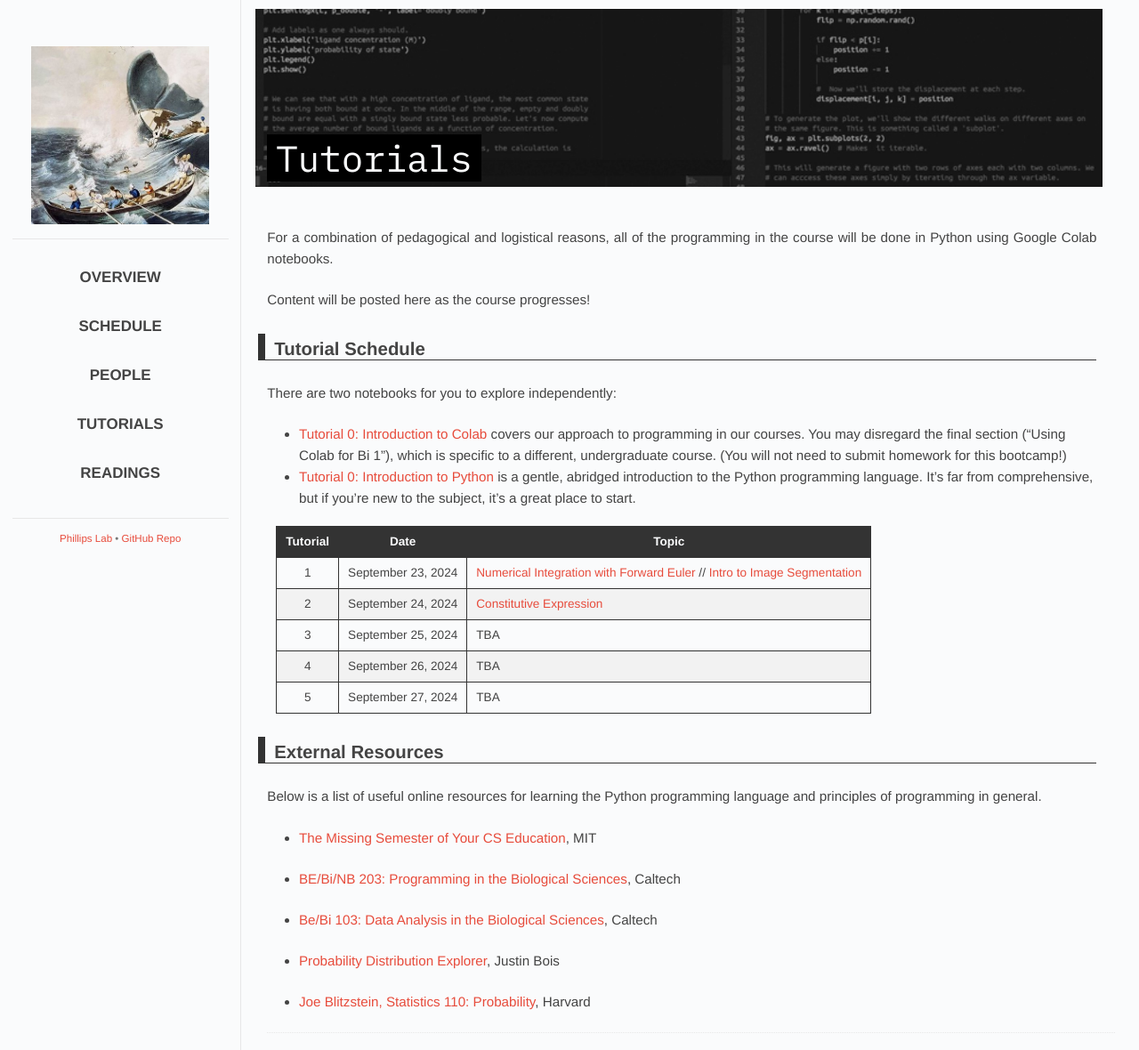
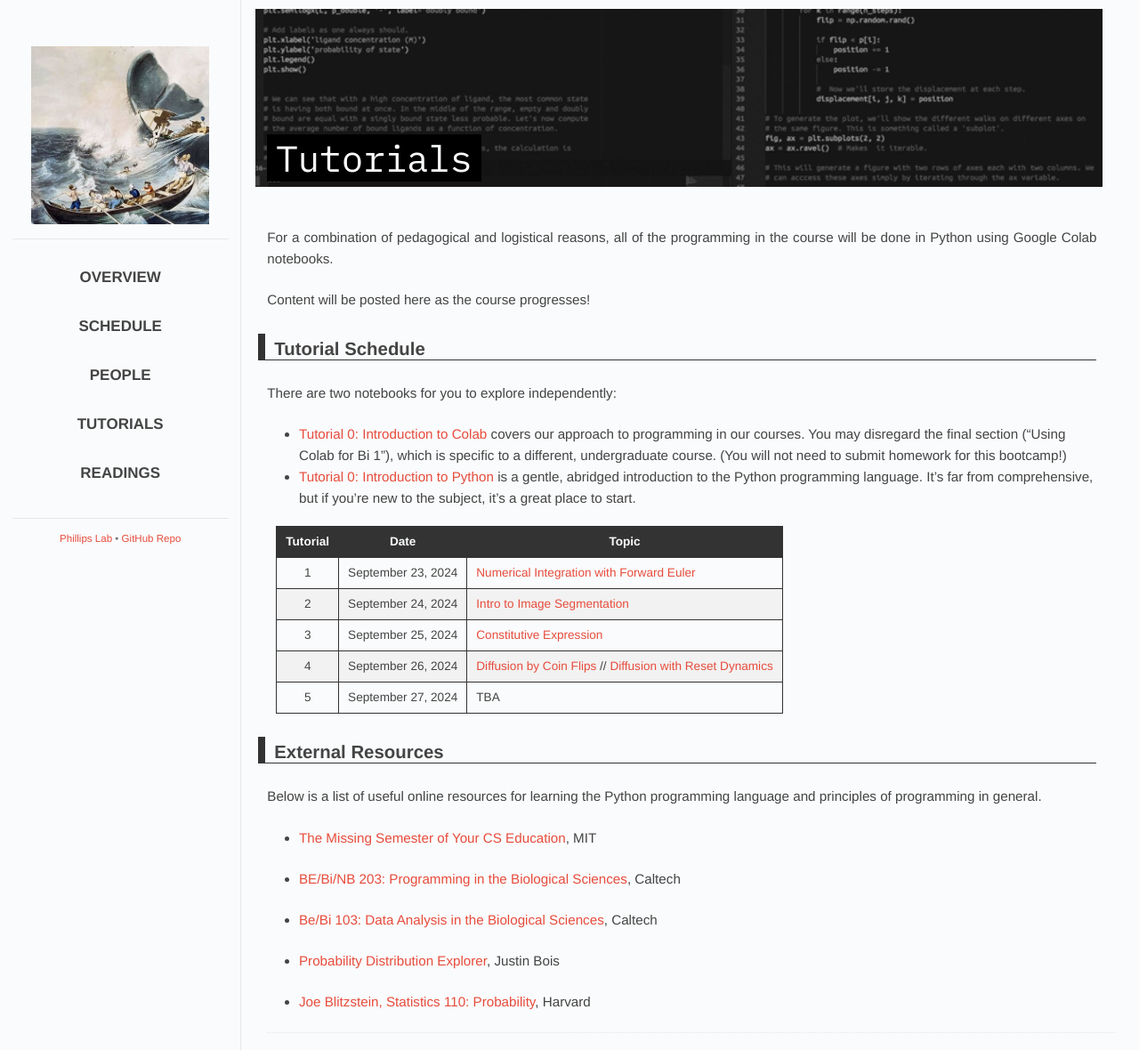
Before and after one commit to RPGroup-PBoC/mpi-pboc, a Jekyll site: the page built from 2024/code.md, in a window 1280 px wide. Shown: the whole page at 89% size. Built offline with Jekyll 4.4.1, drawn with Linux system fonts in a browser that asks for light colours; some web fonts are replaced.

Commit message:
diffusion reset code

```diff
--- a/2024/code.md
+++ b/2024/code.md
@@ -19,10 +19,10 @@ It's far from comprehensive, but if you're new to the subject, it's a great plac
 
 | Tutorial | Date | Topic |
 | :--: | -- | -- |
-| 1 | September 23, 2024 | [Numerical Integration with Forward Euler](https://www.rpgroup.caltech.edu/pboc22_marseille/code/forward_euler.html) // [Intro to Image Segmentation](https://colab.research.google.com/drive/1-Q2aGGZpKW_6kSLF9bgidMr9W5vu1Kp9) |
-| 2 | September 24, 2024 | [Constitutive Expression](https://colab.research.google.com/drive/1SMXOIuHkH1IdSgvoOC-gvpwOI074KoNM#scrollTo=WEQh8uYnardT) |
-| 3 | September 25, 2024 | TBA |
-| 4 | September 26, 2024 | TBA |
+| 1 | September 23, 2024 | [Numerical Integration with Forward Euler](https://www.rpgroup.caltech.edu/pboc22_marseille/code/forward_euler.html) |
+| 2 | September 24, 2024 | [Intro to Image Segmentation](https://colab.research.google.com/drive/1-Q2aGGZpKW_6kSLF9bgidMr9W5vu1Kp9) |
+| 3 | September 25, 2024 | [Constitutive Expression](https://colab.research.google.com/drive/1SMXOIuHkH1IdSgvoOC-gvpwOI074KoNM#scrollTo=WEQh8uYnardT) |
+| 4 | September 26, 2024 | [Diffusion by Coin Flips]() // [Diffusion with Reset Dynamics](https://colab.research.google.com/drive/1pGJZHC1FE3VpX6SVaF-kKwbu1vUIYfY8#scrollTo=AZoq85IS6nLl) |
 | 5 | September 27, 2024 | TBA |
 
 ## External Resources
```
Also changed, not shown: 1 other file.
